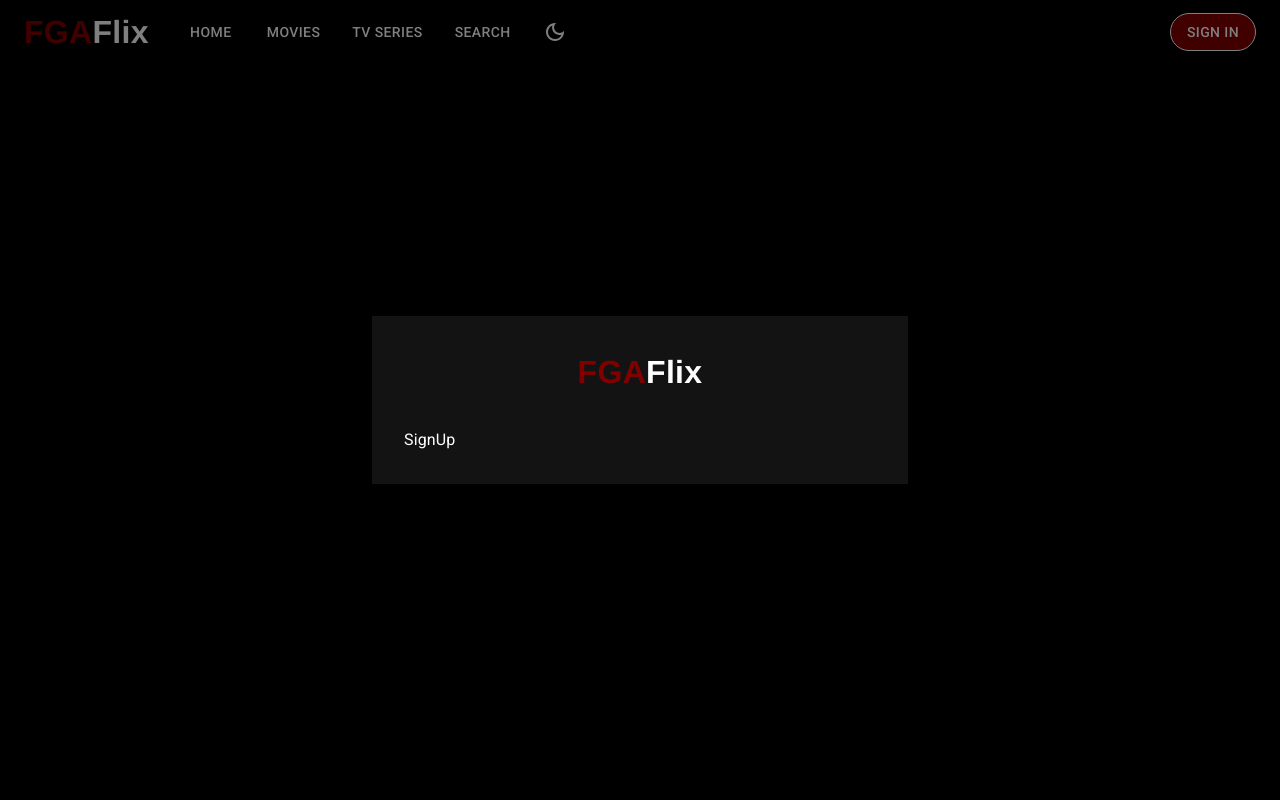
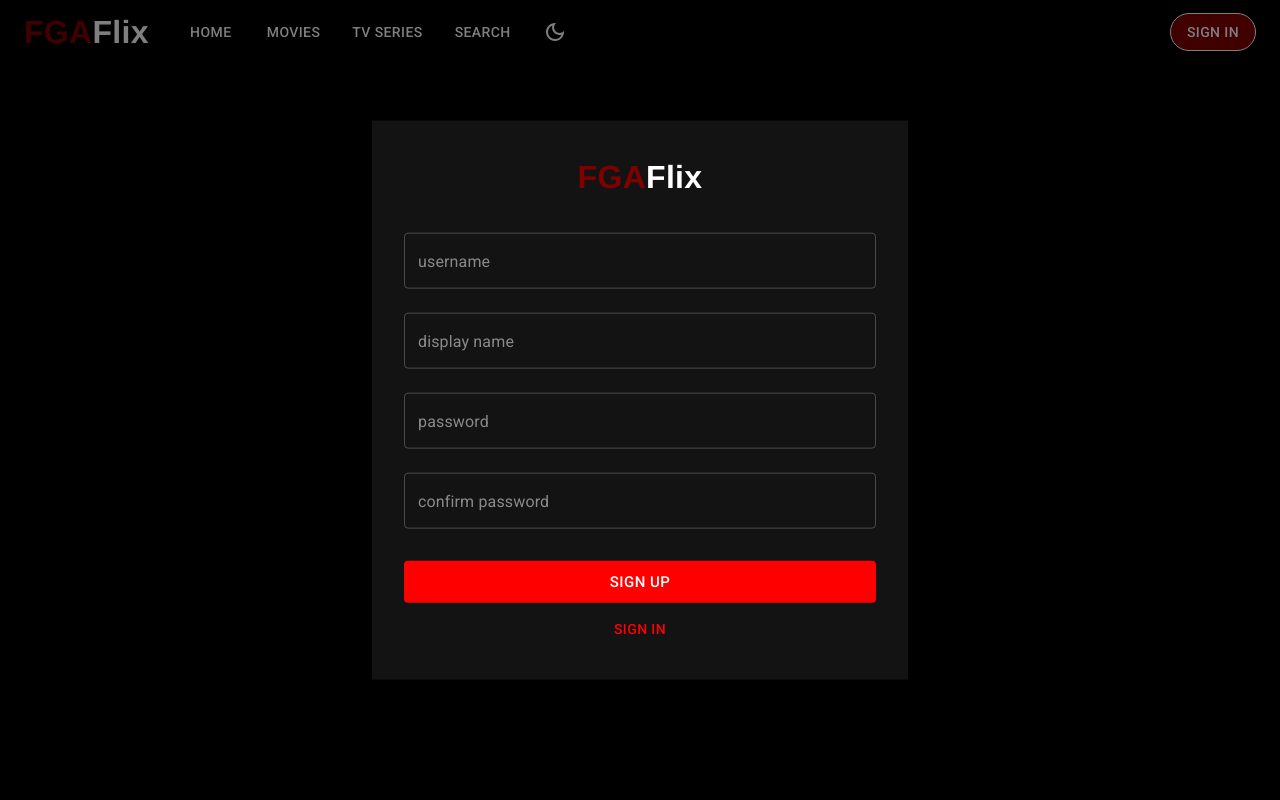
Before and after one commit to hart909/UTS_FULLSTACK, a React (Create React App) app in the folder client/: page /favorites in a window 1280 px wide. Both pictures are taken after a click on the button "SIGN UP". Shown: the top 800 px of the page. Built offline with nearby package versions, Linux system fonts and the light colour scheme.

Commit message:
update sign in

```diff
--- a/client/src/components/common/SigninForm.jsx
+++ b/client/src/components/common/SigninForm.jsx
@@ -52,9 +52,9 @@ const SigninForm = ({ switchAuthState }) => {
 
     return (
       <Box component="form" onSubmit={signinForm.handleSubmit}>
-        <Stack spacing={3}>
+    <Stack spacing={3}>
   <TextField
-    type={showPassword ? "text" : "password"}
+    type="text"
     placeholder="Your username"
     name="username"
     fullWidth
@@ -78,7 +78,7 @@ const SigninForm = ({ switchAuthState }) => {
       endAdornment: (
         <InputAdornment position="end">
           <IconButton onClick={handleTogglePassword} edge="end">
-            {showPassword ? <VisibilityOff /> : <Visibility />}
+            {showPassword ? <Visibility /> : <VisibilityOff />}
           </IconButton>
         </InputAdornment>
       ),
@@ -89,17 +89,18 @@ const SigninForm = ({ switchAuthState }) => {
         <LoadingButton
           type="submit"
           fullWidth
-          size="large"
+
           variant="contained"
-          sx={{ marginTop: 4 }}
+          sx={{ marginTop: 4 ,borderRadius: "15px", fontWeight: "1000",background:"maroon"}}
           loading={isLoginRequest}
         >
           Sign in
         </LoadingButton>
 
         <Button
+        size="large"
   fullWidth
-  sx={{ marginTop: 1, borderRadius: "10px", fontWeight: "1000" }}
+  sx={{ marginTop: 1, borderRadius: "15px", fontWeight: "1000" }}
   onClick={() => switchAuthState()}
 >
   Sign up
--- a/client/src/components/common/SignupForm.jsx
+++ b/client/src/components/common/SignupForm.jsx
@@ -8,12 +8,127 @@ import * as Yup from "yup";
 import userApi from "../../api/modules/user.api";
 import { setAuthModalOpen } from "../../redux/features/authModalSlice";
 import { setUser } from "../../redux/features/userSlice";
-const SignupForm = ({switchAuthstate}) => {
-  return (
-    <div>
-      SignUp
-    </div>
-  )
-}
+const SignupForm = ({ switchAuthState }) => {
+    const dispatch = useDispatch();
 
-export default SignupForm;
+    const [isLoginRequest, setIsLoginRequest] = useState(false);
+    const [errorMessage, setErrorMessage] = useState();
+
+    const signinForm = useFormik({
+      initialValues: {
+        password: "",
+        username: "",
+        displayName: "",
+        confirmPassword: ""
+      },
+      validationSchema: Yup.object({
+        username: Yup.string()
+          .min(8, "username minimum 8 characters")
+          .required("username is required"),
+        password: Yup.string()
+          .min(8, "password minimum 8 characters")
+          .required("password is required"),
+        displayName: Yup.string()
+          .min(8, "displayName minimum 8 characters")
+          .required("displayName is required"),
+        confirmPassword: Yup.string()
+          .oneOf([Yup.ref("password")], "confirmPassword not match")
+          .min(8, "confirmPassword minimum 8 characters")
+          .required("confirmPassword is required")
+      }),
+      onSubmit: async values => {
+        setErrorMessage(undefined);
+        setIsLoginRequest(true);
+        console.log("asdasdasdasd");
+        const { response, err } = await userApi.signup(values);
+        setIsLoginRequest(false);
+
+        if (response) {
+          signinForm.resetForm();
+          dispatch(setUser(response));
+          dispatch(setAuthModalOpen(false));
+          toast.success("Sign in success");
+        }
+
+        if (err) setErrorMessage(err.message);
+      }
+    });
+
+    return (
+      <Box component="form" onSubmit={signinForm.handleSubmit}>
+        <Stack spacing={3}>
+          <TextField
+            type="text"
+            placeholder="username"
+            name="username"
+            fullWidth
+            value={signinForm.values.username}
+            onChange={signinForm.handleChange}
+            color="success"
+            error={signinForm.touched.username && signinForm.errors.username !== undefined}
+            helperText={signinForm.touched.username && signinForm.errors.username}
+          />
+          <TextField
+            type="text"
+            placeholder="display name"
+            name="displayName"
+            fullWidth
+            value={signinForm.values.displayName}
+            onChange={signinForm.handleChange}
+            color="success"
+            error={signinForm.touched.displayName && signinForm.errors.displayName !== undefined}
+            helperText={signinForm.touched.displayName && signinForm.errors.displayName}
+          />
+          <TextField
+            type="password"
+            placeholder="password"
+            name="password"
+            fullWidth
+            value={signinForm.values.password}
+            onChange={signinForm.handleChange}
+            color="success"
+            error={signinForm.touched.password && signinForm.errors.password !== undefined}
+            helperText={signinForm.touched.password && signinForm.errors.password}
+          />
+          <TextField
+            type="password"
+            placeholder="confirm password"
+            name="confirmPassword"
+            fullWidth
+            value={signinForm.values.confirmPassword}
+            onChange={signinForm.handleChange}
+            color="success"
+            error={signinForm.touched.confirmPassword && signinForm.errors.confirmPassword !== undefined}
+            helperText={signinForm.touched.confirmPassword && signinForm.errors.confirmPassword}
+          />
+        </Stack>
+
+        <LoadingButton
+          type="submit"
+          fullWidth
+          size="large"
+          variant="contained"
+          sx={{ marginTop: 4 }}
+          loading={isLoginRequest}
+        >
+          sign up
+        </LoadingButton>
+
+        <Button
+          fullWidth
+          sx={{ marginTop: 1 }}
+          onClick={() => switchAuthState()}
+        >
+          sign in
+        </Button>
+
+        {errorMessage && (
+          <Box sx={{ marginTop: 2 }}>
+            <Alert severity="error" variant="outlined" >{errorMessage}</Alert>
+          </Box>
+        )}
+      </Box>
+    );
+  };
+
+  export default SignupForm;
```
